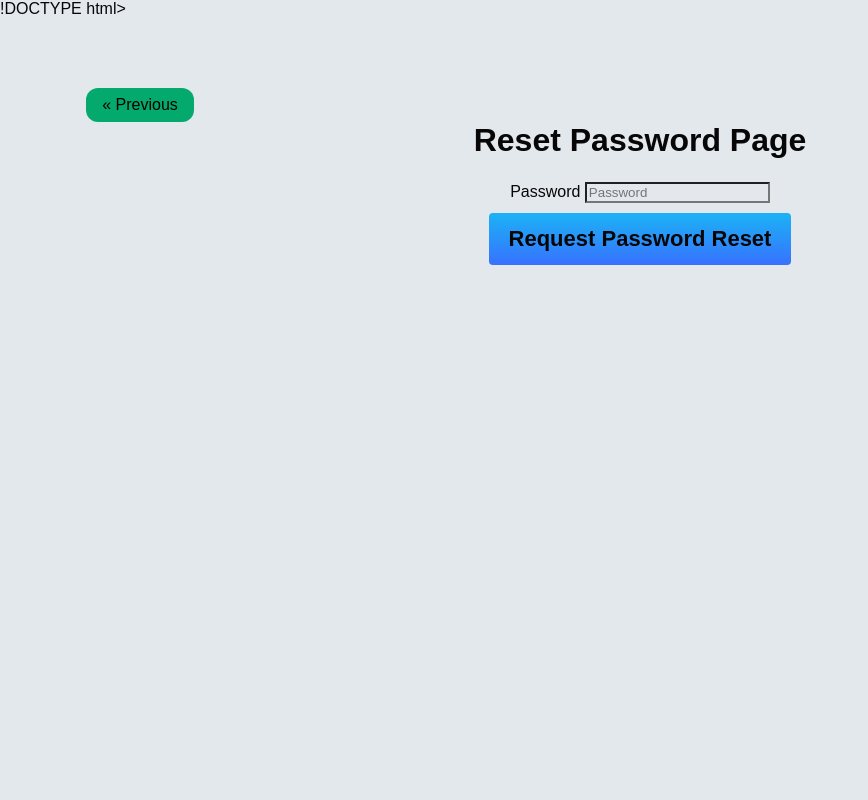
After one commit to golfer69/TT2L-12-Mini-IT-Project-, a Flask app: page /reset_password in a window 1280 px wide. The commit adds this page. Shown: the whole page, without its empty margins (0-868 px from the left). Run offline with Flask 3, Linux system fonts and the light colour scheme.

Commit message:
currently adding email and reset password

```diff
--- a/app.py
+++ b/app.py
@@ -5,10 +5,10 @@ from flask_sqlalchemy import SQLAlchemy
 from flask_login import UserMixin, LoginManager, login_user, logout_user, login_required, current_user
 from datetime import datetime
 from flask_wtf import FlaskForm
-from wtforms import SubmitField, StringField, PasswordField
-from wtforms.validators import InputRequired, Length, ValidationError
+from wtforms import SubmitField, StringField, PasswordField, EmailField
+from wtforms.validators import InputRequired, Length, ValidationError, DataRequired
 from flask_bcrypt import Bcrypt
-
+from itsdangerous import TimedSerializer
 
 def create_app():
     app = Flask(__name__)
@@ -37,6 +37,21 @@ class User(db.Model, UserMixin):
     id = db.Column(db.Integer, primary_key=True)
     username = db.Column(db.String(150), nullable=False, unique=True)
     password= db.Column(db.String(40), nullable=False)
+    email= db.Column(db.String(200), nullable=False, unique=True)
+
+    def get_reset_token(self, expire_sec=1800):
+        seconds = TimedSerializer(app.config['SECRET_KEY'], expire_sec)
+        return seconds.dumps({'user_id': self.id}).decode('utf-8')
+
+    @staticmethod
+    def verify_reset_token(token):
+        seconds = TimedSerializer(app.config['SECRET_KEY'])
+        try:
+            user_id=seconds.loads(token)['user_id']
+        except:
+            return None
+        return User.query.get(user_id)
+
 
 
 class Post(db.Model):
@@ -53,6 +68,7 @@ class Post(db.Model):
 class RegisterForm(FlaskForm):
     username= StringField(validators=[InputRequired(), Length(min=6, max=25)], render_kw={'placeholder':'Username'})
     password= PasswordField(validators=[InputRequired(), Length(min=6, max=25)], render_kw={'placeholder':'Password'})
+    password= EmailField(validators=[InputRequired(), Length(min=40, max=100)], render_kw={'placeholder':'Email'})
     submit= SubmitField('Register')
 
     def validate_username(self, username):
@@ -60,10 +76,31 @@ class RegisterForm(FlaskForm):
         if existing_username:
             raise ValidationError('That username already exists. Please choose another one')
 
+    def validate_username(self, email):
+        existing_email=User.query.filter_by(email=email.data).first()
+        if existing_email:
+            raise ValidationError('That email already exists. Please choose another one')
+
+
 class LoginForm(FlaskForm):
     username= StringField(validators=[InputRequired(), Length(min=6, max=25)], render_kw={'placeholder':'Username'})
     password= PasswordField(validators=[InputRequired(), Length(min=6, max=25)], render_kw={'placeholder':'Password'})
     submit= SubmitField('Login')
+
+class RequestResetForm(FlaskForm):
+    password= PasswordField(validators=[DataRequired(), Length(min=6, max=25)], render_kw={'placeholder':'Password'})
+    submit= SubmitField('Request Password Reset')
+    def validate_username(self, username):
+        existing_username=User.query.filter_by(username=username.data).first()
+        if existing_username is None:
+            raise ValidationError('There is no account with that username. You must register first.')
+
+
+class ResetPasswordForm(FlaskForm):
+    password=PasswordField('Password', validators=[DataRequired()])
+    confirm_password=PasswordField('Confirm Password', validators=[DataRequired()])
+    submit= SubmitField('Reset Password')
+
 
 @app.route('/', methods=['GET'])
 def index():
@@ -187,6 +224,25 @@ def show_post(post_id):
 
     return render_template('post.html',post=post)  # Render a separate template for single post
 
+@app.route('/reset_password', methods=['GET', 'POST'])
+def reset_request():
+    if current_user.is_authenticated:
+        return redirect(url_for('index'))
+    form=RequestResetForm()
+    return render_template('reset_request.html', title='Reset Password', form=form)
+
+@app.route('/reset_password/<token>', methods=['GET', 'POST'])
+def reset_token(token):
+    if current_user.is_authenticated:
+        return redirect(url_for('index'))
+    user=user.verify_reset_token(token)
+    if user is None:
+        flash("that is an invalid or expired token", 'warning')
+        return redirect(url_for('reset_request'))
+    form= ResetPasswordForm()
+    return render_template('reset_token.html', title='Reset Password', form=form)
+
+
 if  __name__ == '__main__':
     with app.app_context():
         db.create_all()
--- a/templates/dashboard.html
+++ b/templates/dashboard.html
@@ -32,4 +32,6 @@
     <p>{{current_user.username}}</p>
     {%endif%}
   </div>
+  <div class="change">
+    <a href="{{url_for('change')}}">Change Password</a><br>
 </html>
--- a/templates/register.html
+++ b/templates/register.html
@@ -11,6 +11,10 @@
         <h1>Register Page</h1><br>
         <form method="POST" action="">
         {{ form.hidden_tag() }}
+        <div>
+            {{ form.email.label }}
+            {{ form.email }}
+        </div>
         <div>
             {{ form.username.label }}
             {{ form.username }}
--- /dev/null
+++ b/templates/reset_request.html
@@ -0,0 +1,23 @@
+!DOCTYPE html>
+<!DOCTYPE html>
+<html lang="en">
+<head>
+    <link rel="stylesheet" type="text/css" href="{{url_for('static', filename='loginreg.css')}}">
+    <title>Reset Password Page</title>
+</head>
+<body>
+    <div class="app">
+        <a href="{{ url_for('index') }}" class="previous-btn round"> &laquo; Previous </a>
+
+        <h1>Reset Password Page</h1><br>
+        <form method="POST" action="">
+            {{ form.hidden_tag() }}
+        <div>
+            {{ form.password.label }}
+            {{ form.password }}
+        </form>
+        <br>
+        {{ form.submit }}
+    </div>
+</body>
+</html>
```
Also changed, not shown: templates/reset_token.html (added, +23 -0 lines).
